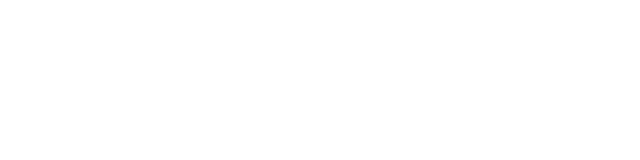
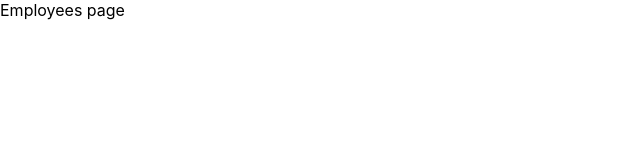
Before and after one commit to ChristopheRibault/ChristopheRibault_14_11112021, a React (Create React App) app: page /employees in a window 1280 px wide. Shown: the top 160 px of the page, without its empty margins (0-640 px from the left). Built offline with nearby package versions, Linux system fonts and the light colour scheme.

Commit message:
feat: create router

```diff
--- a/package.json
+++ b/package.json
@@ -8,7 +8,7 @@
     "@testing-library/user-event": "^12.1.10",
     "react": "^17.0.2",
     "react-dom": "^17.0.2",
-    "react-router-dom": "^6.0.2",
+    "react-router-dom": "^5.3.0",
     "react-scripts": "4.0.3",
     "web-vitals": "^1.0.1"
   },
--- a/src/App.js
+++ b/src/App.js
@@ -1,7 +1,20 @@
+import React from 'react';
+import {
+  BrowserRouter as Router,
+  Switch,
+  Route,
+} from 'react-router-dom';
+import { HomePage, EmployeesPage } from './pages';
+
 function App() {
   return (
     <div className="App">
-
+      <Router>
+        <Switch>
+          <Route exact path='/' component={HomePage} />
+          <Route path='/employees' component={EmployeesPage} />
+        </Switch>
+      </Router>
     </div>
   );
 }
--- a/src/index.js
+++ b/src/index.js
@@ -8,7 +8,7 @@
   <React.StrictMode>
     <App />
   </React.StrictMode>,
-  document.getElementById('root')
+  document.getElementById('root'),
 );
 
 // If you want to start measuring performance in your app, pass a function
--- /dev/null
+++ b/src/pages/employees.page.js
@@ -0,0 +1,9 @@
+const EmployeesPage = function() {
+  return (
+    <div>
+      Employees page
+    </div>
+  );
+};
+
+export default EmployeesPage;
--- /dev/null
+++ b/src/pages/home.page.js
@@ -0,0 +1,9 @@
+const HomePage = function() {
+  return (
+    <div>
+      Home page
+    </div>
+  );
+};
+
+export default HomePage;
--- /dev/null
+++ b/src/pages/index.js
@@ -0,0 +1,7 @@
+import HomePage from './home.page';
+import EmployeesPage from './employees.page';
+
+export {
+  HomePage,
+  EmployeesPage,
+};
```
Also changed, not shown: 1 other file (tests, documents, lock files or other folders).
